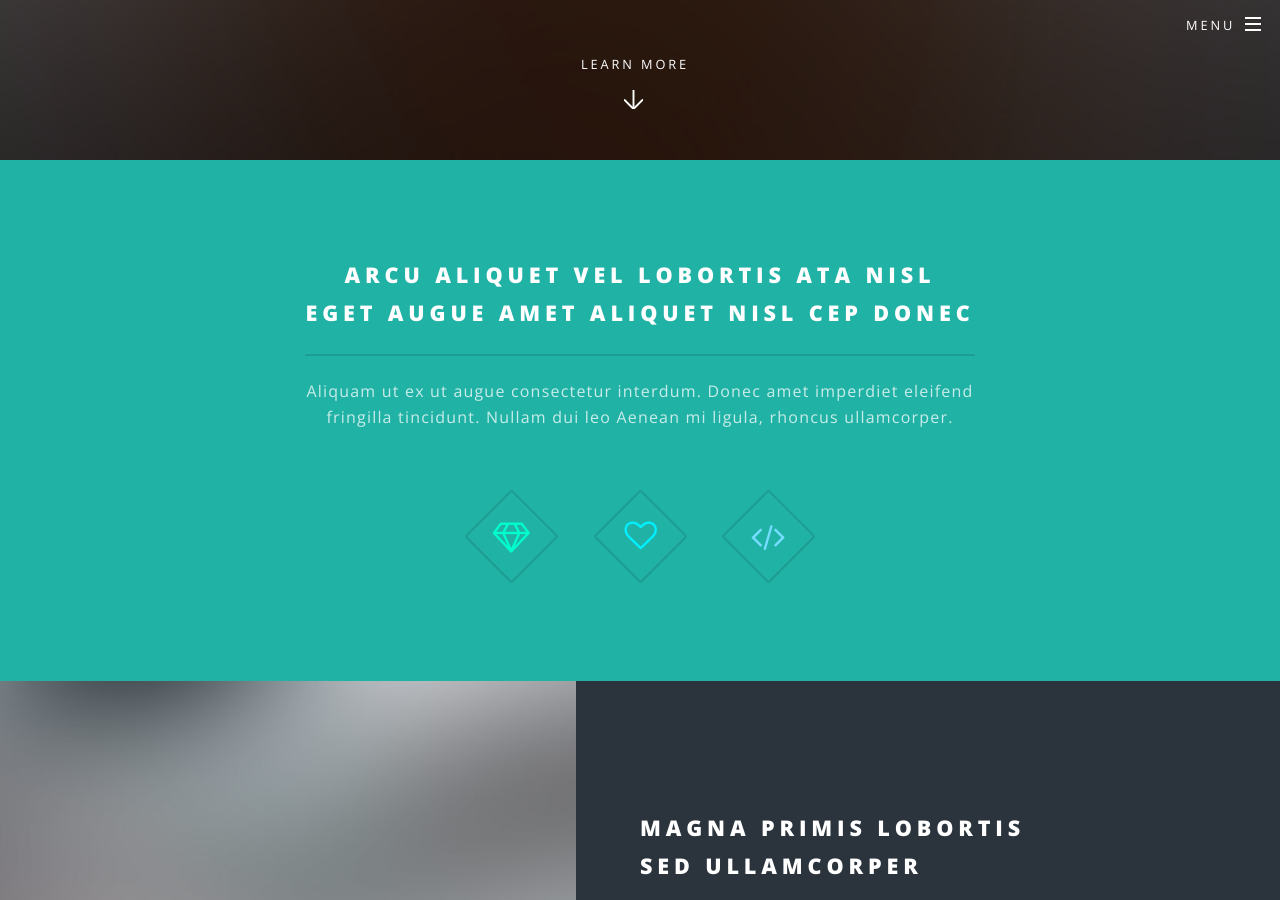
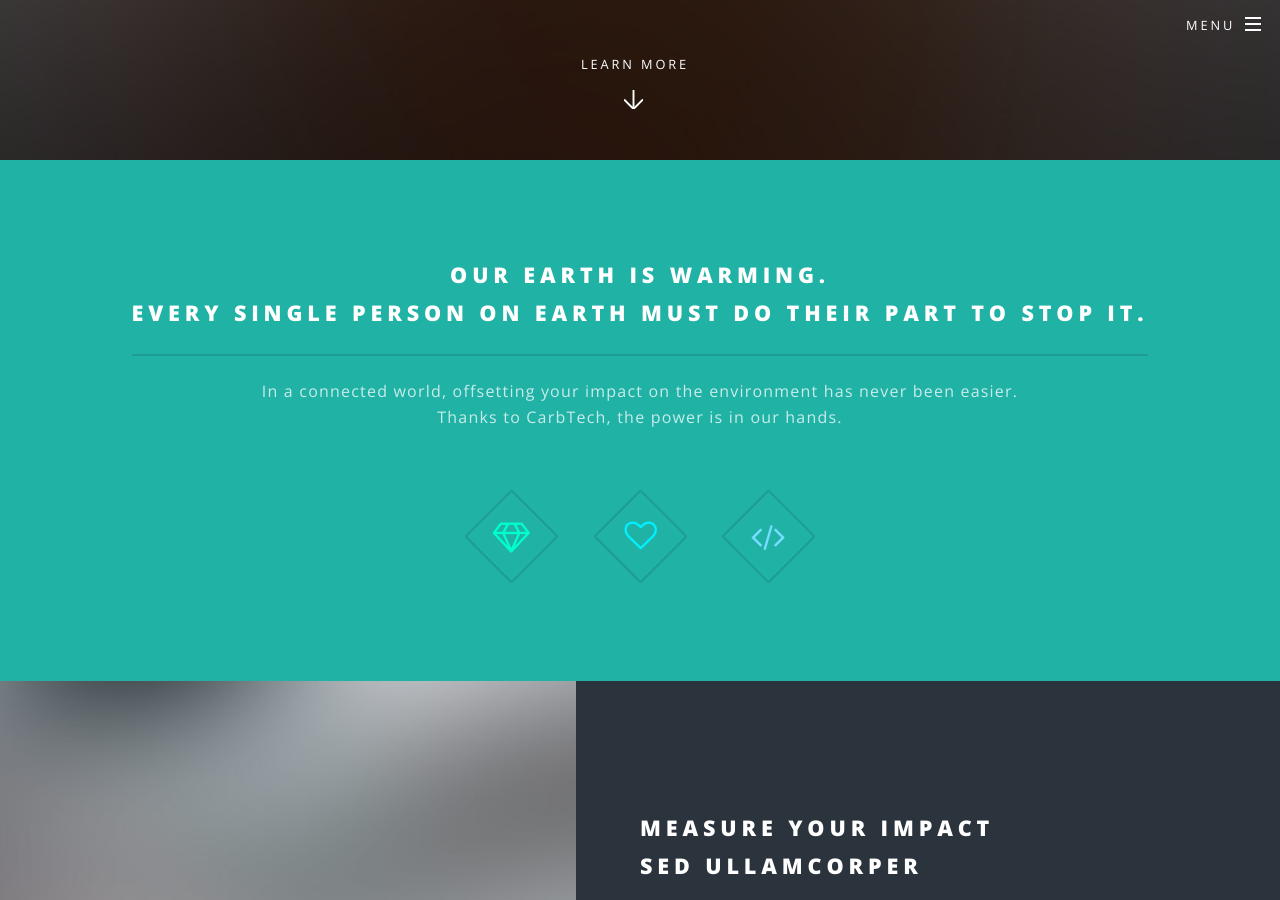
Before and after one commit to brycedavies92/carbonly, a Jekyll site: the page built from index.html, in a window 1280 px wide and 900 px high, scrolled down 740 px. Built offline with Jekyll 4.4.1, drawn with Linux system fonts in a browser that asks for light colours; some of the changed text lies outside the part shown.

Commit message:
Update index.html
Updated copy

```diff
--- a/index.html
+++ b/index.html
@@ -17,10 +17,10 @@ layout: landing
 					<section id="one" class="wrapper style1 special">
 						<div class="inner">
 							<header class="major">
-								<h2>Arcu aliquet vel lobortis ata nisl<br />
-								eget augue amet aliquet nisl cep donec</h2>
-								<p>Aliquam ut ex ut augue consectetur interdum. Donec amet imperdiet eleifend<br />
-								fringilla tincidunt. Nullam dui leo Aenean mi ligula, rhoncus ullamcorper.</p>
+								<h2>Our earth is warming.<br />
+								Every single person on earth must do their part to stop it.</h2>
+								<p>In a connected world, offsetting your impact on the environment has never been easier.<br />
+								Thanks to CarbTech, the power is in our hands.</p>
 							</header>
 							<ul class="icons major">
 								<li><span class="icon fa-diamond major style1"><span class="label">Lorem</span></span></li>
@@ -34,21 +34,21 @@ layout: landing
 					<section id="two" class="wrapper alt style2">
 						<section class="spotlight">
 							<div class="image"><img src="images/pic01.jpg" alt="" /></div><div class="content">
-								<h2>Magna primis lobortis<br />
+								<h2>Measure Your Impact<br />
 								sed ullamcorper</h2>
 								<p>Aliquam ut ex ut augue consectetur interdum. Donec hendrerit imperdiet. Mauris eleifend fringilla nullam aenean mi ligula.</p>
 							</div>
 						</section>
 						<section class="spotlight">
 							<div class="image"><img src="images/pic02.jpg" alt="" /></div><div class="content">
-								<h2>Tortor dolore feugiat<br />
+								<h2>Make A Change Immediately<br />
 								elementum magna</h2>
 								<p>Aliquam ut ex ut augue consectetur interdum. Donec hendrerit imperdiet. Mauris eleifend fringilla nullam aenean mi ligula.</p>
 							</div>
 						</section>
 						<section class="spotlight">
 							<div class="image"><img src="images/pic03.jpg" alt="" /></div><div class="content">
-								<h2>Augue eleifend aliquet<br />
+								<h2>Monitor and Multiply<br />
 								sed condimentum</h2>
 								<p>Aliquam ut ex ut augue consectetur interdum. Donec hendrerit imperdiet. Mauris eleifend fringilla nullam aenean mi ligula.</p>
 							</div>
@@ -59,9 +59,9 @@ layout: landing
 					<section id="three" class="wrapper style3 special">
 						<div class="inner">
 							<header class="major">
-								<h2>Accumsan mus tortor nunc aliquet</h2>
-								<p>Aliquam ut ex ut augue consectetur interdum. Donec amet imperdiet eleifend<br />
-								fringilla tincidunt. Nullam dui leo Aenean mi ligula, rhoncus ullamcorper.</p>
+								<h2>It all starts with one.</h2>
+								<p>Have you ever been told that one person can’t make a difference?<br />
+								It's time to prove them wrong.</p>
 							</header>
 							<ul class="features">
 								<li class="icon fa-paper-plane-o">
```
